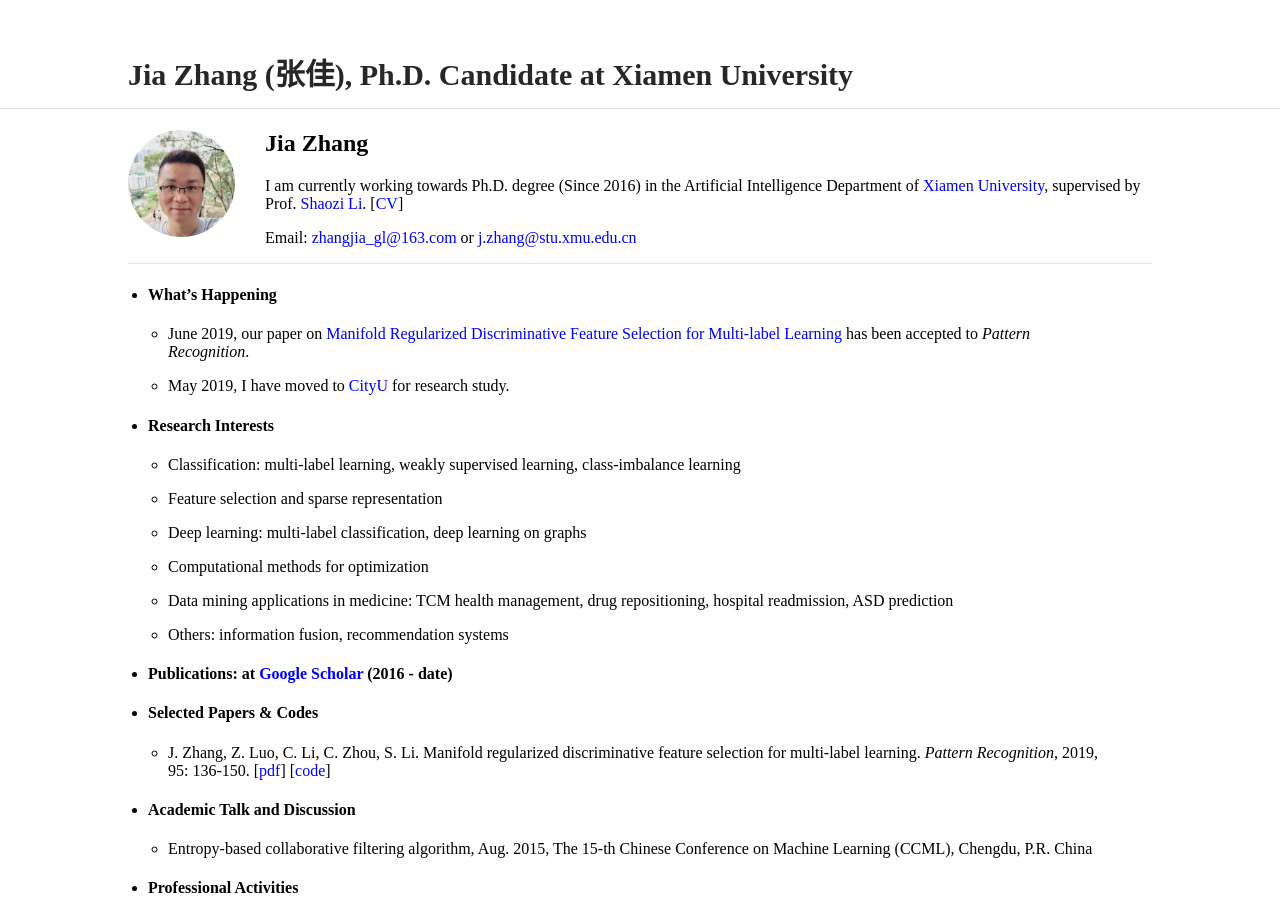
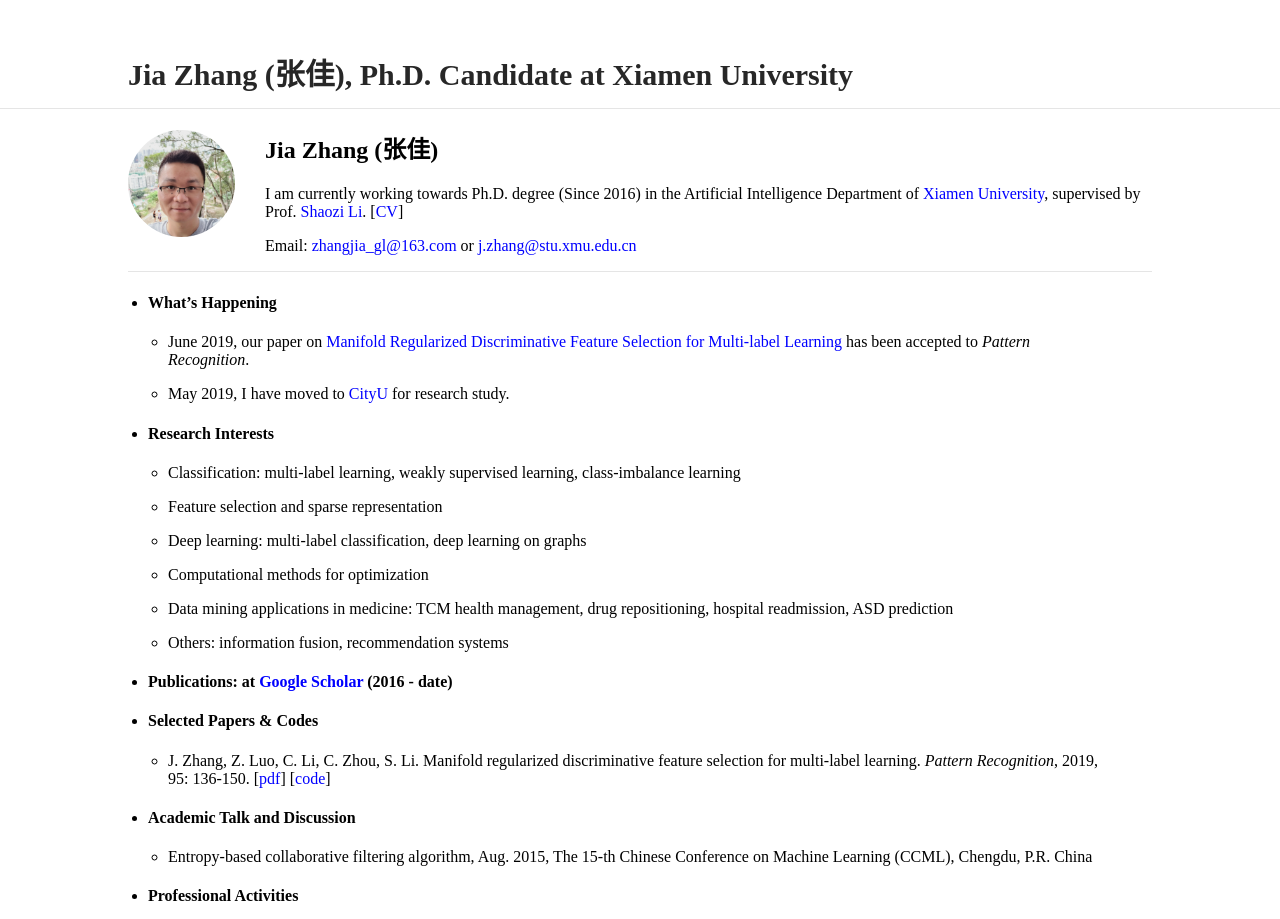
Before and after one commit to jiazhang-ml/jiazhang-ml.github.io, a Jekyll site: the page built from index.md, in a window 1280 px wide. Shown: the top 919 px of the page. Built offline with Jekyll 4.4.1, drawn with Linux system fonts in a browser that asks for light colours.

Commit message:
Update index.md

```diff
--- a/index.md
+++ b/index.md
@@ -4,7 +4,7 @@ layout: default
 
 <img class="profile-picture" src="jiazhang.jpg">
 
-## Jia Zhang
+## Jia Zhang (张佳)
 
 I am currently working towards Ph.D. degree (Since 2016) in the Artificial Intelligence Department of [Xiamen University](https://www.xmu.edu.cn/), supervised by Prof. [Shaozi Li](http://imt.xmu.edu.cn/szdw.html). [[CV](resume.pdf)]
 
```
